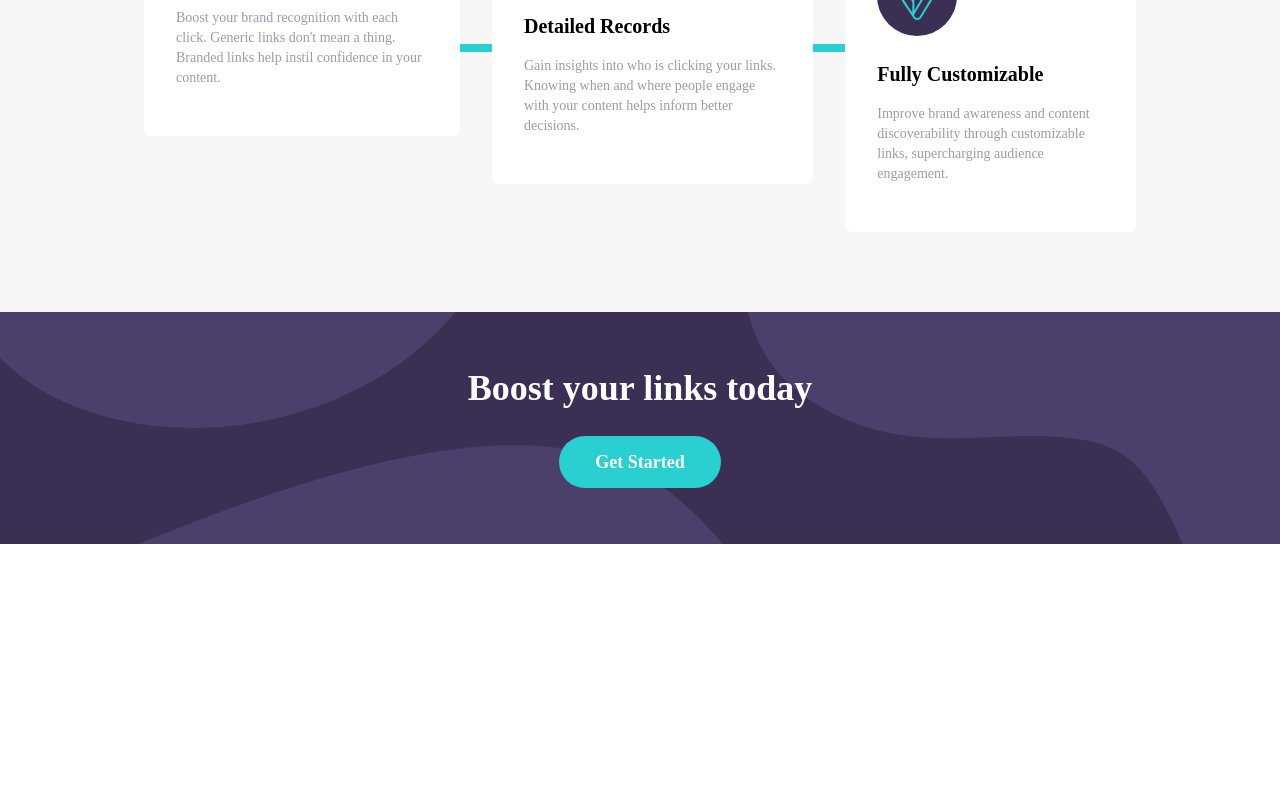
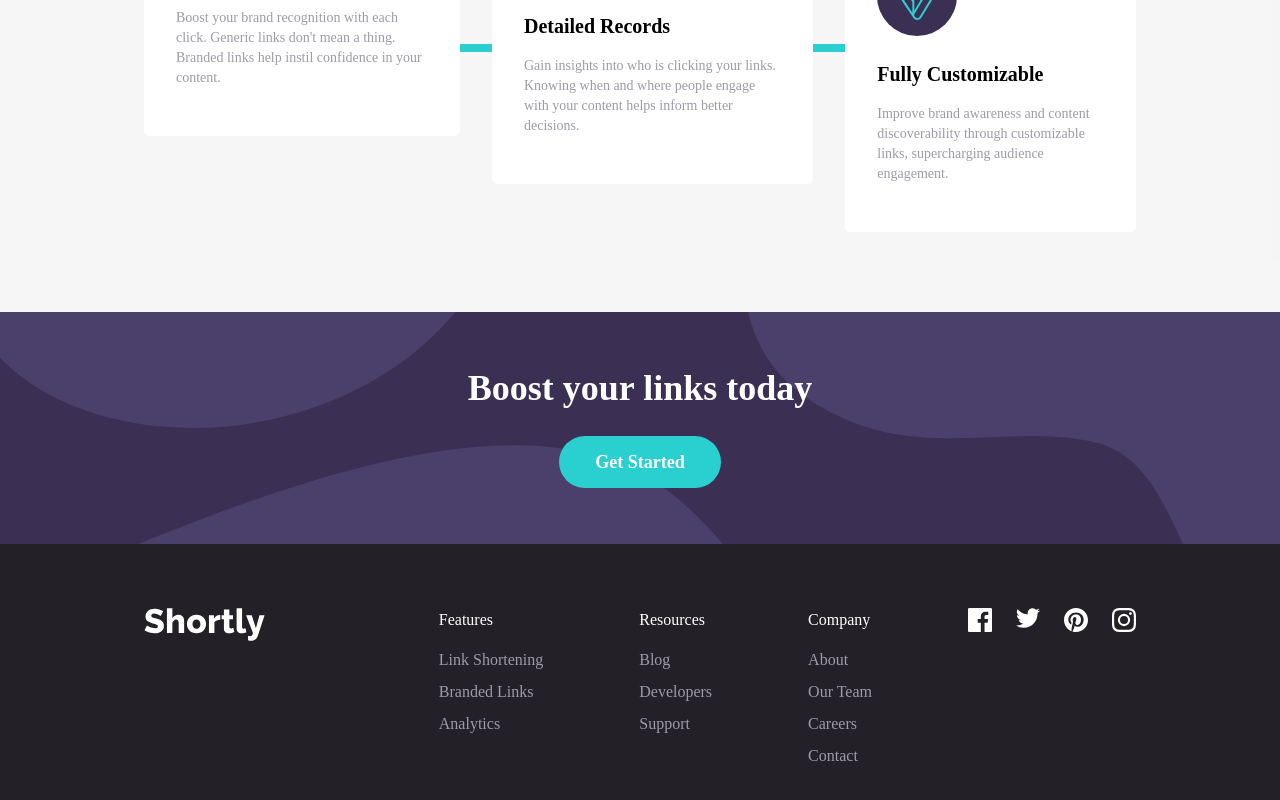
Before and after one commit to khatri2002/url-shortening-api, a React (Create React App) app: page / in a window 1280 px wide. Shown: the part 1263-2063 px from the top of the page. Before the commit the page ends 1807 px from the top, so only its background shows below. Built offline with nearby package versions, Linux system fonts and the light colour scheme.

Commit message:
feat(footer implemented)

```diff
--- a/src/components/footer/Footer.module.scss
+++ b/src/components/footer/Footer.module.scss
@@ -13,3 +13,48 @@
     }
   }
 }
+
+.footer {
+  @apply bg-very-dark-violet py-12 sm:py-16;
+
+  .fContainer {
+    @apply flex flex-col items-center gap-x-10 gap-y-8 md:flex-row md:items-start lg:gap-x-14 xl:gap-x-24;
+
+    .img {
+      @apply flex-grow;
+
+      img {
+        @apply w-24 cursor-pointer sm:w-auto;
+        filter: invert(1) brightness(2);
+      }
+    }
+
+    .col {
+      @apply flex flex-col items-center text-sm font-medium sm:text-base md:items-start;
+
+      .title {
+        @apply text-white;
+      }
+
+      ul {
+        @apply mt-4 space-y-2 text-grayish-violet;
+
+        li {
+          @apply cursor-pointer text-center transition duration-200 hover:text-cyan md:text-start;
+        }
+      }
+    }
+
+    .socials {
+      @apply flex items-start gap-x-6 sm:gap-x-4 lg:gap-x-6;
+
+      img {
+        &:hover {
+          @apply cursor-pointer transition duration-200;
+          filter: invert(58%) sepia(93%) saturate(373%) hue-rotate(131deg)
+            brightness(103%) contrast(82%);
+        }
+      }
+    }
+  }
+}
--- a/src/components/footer/Footer.tsx
+++ b/src/components/footer/Footer.tsx
@@ -1,11 +1,59 @@
+import {
+  IconFacebook,
+  IconInstagram,
+  IconPinterest,
+  IconTwitter,
+  Logo,
+} from "../../assets/images";
 import styles from "./Footer.module.scss";
+import commonStyles from "../../commonStyles.module.scss";
 
 const Footer = () => {
   return (
-    <div className={styles.container}>
-      <h2>Boost your links today</h2>
-      <button>Get Started</button>
-    </div>
+    <>
+      <div className={styles.container}>
+        <h2>Boost your links today</h2>
+        <button>Get Started</button>
+      </div>
+      <footer className={styles.footer}>
+        <div className={`${commonStyles.container} ${styles.fContainer}`}>
+          <div className={styles.img}>
+            <img src={Logo} alt="logo" />
+          </div>
+          <div className={styles.col}>
+            <span className={styles.title}>Features</span>
+            <ul>
+              <li>Link Shortening</li>
+              <li>Branded Links</li>
+              <li>Analytics</li>
+            </ul>
+          </div>
+          <div className={styles.col}>
+            <span className={styles.title}>Resources</span>
+            <ul>
+              <li>Blog</li>
+              <li>Developers</li>
+              <li>Support</li>
+            </ul>
+          </div>
+          <div className={styles.col}>
+            <span className={styles.title}>Company</span>
+            <ul>
+              <li>About</li>
+              <li>Our Team</li>
+              <li>Careers</li>
+              <li>Contact</li>
+            </ul>
+          </div>
+          <div className={styles.socials}>
+            <img src={IconFacebook} alt="icon-facebook" />
+            <img src={IconTwitter} alt="icon-twitter" />
+            <img src={IconPinterest} alt="icon-pinterest" />
+            <img src={IconInstagram} alt="icon-instagram" />
+          </div>
+        </div>
+      </footer>
+    </>
   );
 };
 
```
